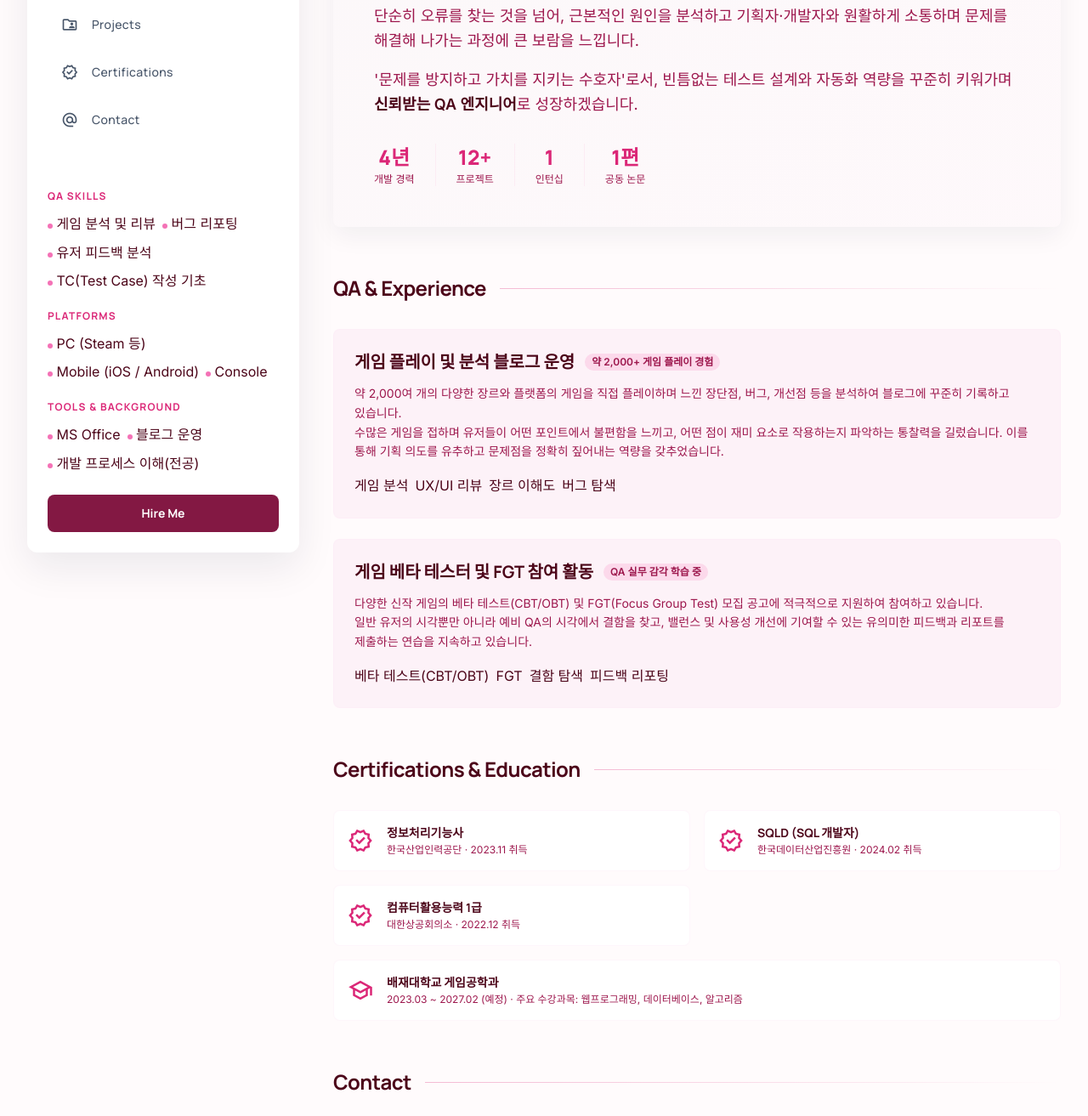
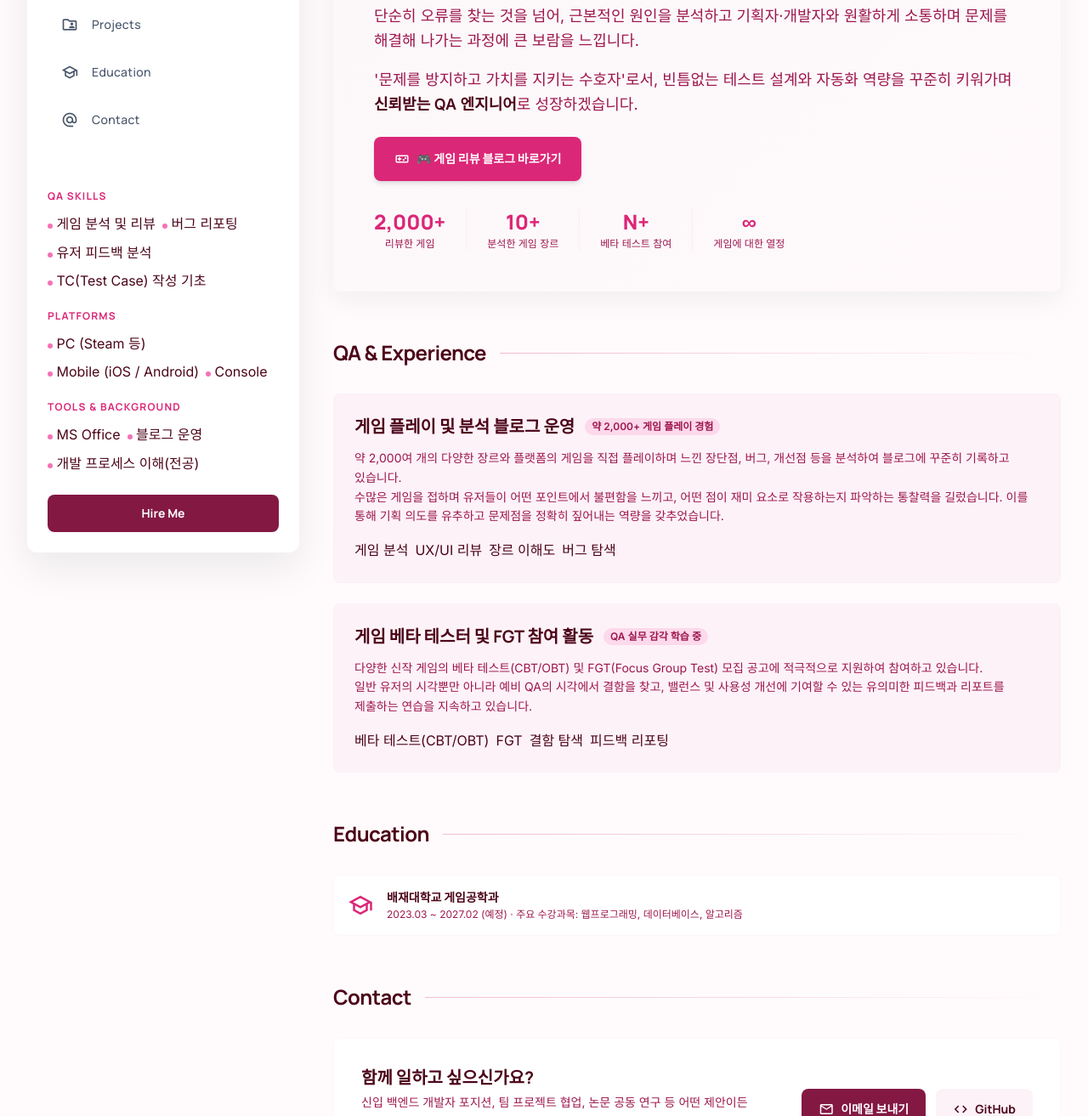
Before and after one commit to yjeongs22/profile-project, a website built with Vite: page index.html in a window 1280 px wide. Shown: the part 538-1851 px from the top of the page at 85% size. Built offline with nearby package versions, Linux system fonts and the light colour scheme.

Commit message:
자격증 제거

```diff
--- a/index.html
+++ b/index.html
@@ -316,8 +316,8 @@
             Projects
           </a>
           <a href="#certs" data-section="certs" class="sidebar-link font-headline tracking-wide">
-            <span class="material-symbols-outlined text-xl">verified</span>
-            Certifications
+            <span class="material-symbols-outlined text-xl">school</span>
+            Education
           </a>
           <a href="#contact" data-section="contact" class="sidebar-link font-headline tracking-wide">
             <span class="material-symbols-outlined text-xl">alternate_email</span>
@@ -400,26 +400,35 @@
             <p>'문제를 방지하고 가치를 지키는 수호자'로서, 빈틈없는 테스트 설계와 자동화 역량을 꾸준히 키워가며 <strong class="text-on-surface font-semibold">신뢰받는 QA 엔지니어</strong>로 성장하겠습니다.</p>
           </div>
 
+          <!-- 블로그 이동 버튼 -->
+          <div class="mt-6">
+            <a href="https://blog.naver.com/leeeeelm_" target="_blank" rel="noopener noreferrer"
+               class="inline-flex items-center gap-2 px-6 py-3 bg-surface-tint text-on-primary rounded-xl font-headline font-bold text-sm shadow-md hover:-translate-y-0.5 hover:shadow-lg transition-all duration-300">
+              <span class="material-symbols-outlined text-lg">videogame_asset</span>
+              🎮 게임 리뷰 블로그 바로가기
+            </a>
+          </div>
+
           <!-- Quick Stats -->
           <div class="flex flex-wrap gap-6 mt-8">
             <div class="text-center">
-              <div class="text-2xl font-black font-headline text-surface-tint">4년</div>
-              <div class="text-xs text-on-surface-variant font-label mt-0.5">개발 경력</div>
+              <div class="text-2xl font-black font-headline text-surface-tint">2,000+</div>
+              <div class="text-xs text-on-surface-variant font-label mt-0.5">리뷰한 게임</div>
             </div>
             <div class="w-px bg-outline-variant/30"></div>
             <div class="text-center">
-              <div class="text-2xl font-black font-headline text-surface-tint">12+</div>
-              <div class="text-xs text-on-surface-variant font-label mt-0.5">프로젝트</div>
+              <div class="text-2xl font-black font-headline text-surface-tint">10+</div>
+              <div class="text-xs text-on-surface-variant font-label mt-0.5">분석한 게임 장르</div>
             </div>
             <div class="w-px bg-outline-variant/30"></div>
             <div class="text-center">
-              <div class="text-2xl font-black font-headline text-surface-tint">1</div>
-              <div class="text-xs text-on-surface-variant font-label mt-0.5">인턴십</div>
+              <div class="text-2xl font-black font-headline text-surface-tint">N+</div>
+              <div class="text-xs text-on-surface-variant font-label mt-0.5">베타 테스트 참여</div>
             </div>
             <div class="w-px bg-outline-variant/30"></div>
             <div class="text-center">
-              <div class="text-2xl font-black font-headline text-surface-tint">1편</div>
-              <div class="text-xs text-on-surface-variant font-label mt-0.5">공동 논문</div>
+              <div class="text-2xl font-black font-headline text-surface-tint">∞</div>
+              <div class="text-xs text-on-surface-variant font-label mt-0.5">게임에 대한 열정</div>
             </div>
           </div>
         </div>
@@ -599,37 +608,11 @@
       <!-- ── Certifications & Education ── -->
       <section id="certs">
         <div class="flex items-center gap-4 mb-8">
-          <h3 class="font-headline text-2xl font-bold text-on-surface whitespace-nowrap">Certifications & Education</h3>
+          <h3 class="font-headline text-2xl font-bold text-on-surface whitespace-nowrap">Education</h3>
           <div class="h-px flex-1 bg-gradient-to-r from-surface-tint/30 to-transparent"></div>
         </div>
 
         <div class="grid grid-cols-1 md:grid-cols-2 gap-4">
-          <!-- 자격증 -->
-          <div
-            class="flex items-center gap-4 p-4 bg-surface-container-lowest rounded-xl border border-outline-variant/20 hover:border-surface-tint/30 transition-all">
-            <span class="material-symbols-outlined text-surface-tint text-3xl shrink-0">verified</span>
-            <div>
-              <div class="font-headline font-bold text-on-surface text-sm">정보처리기능사</div>
-              <div class="font-label text-xs text-on-surface-variant mt-0.5">한국산업인력공단 · 2023.11 취득</div>
-            </div>
-          </div>
-          <div
-            class="flex items-center gap-4 p-4 bg-surface-container-lowest rounded-xl border border-outline-variant/20 hover:border-surface-tint/30 transition-all">
-            <span class="material-symbols-outlined text-surface-tint text-3xl shrink-0">verified</span>
-            <div>
-              <div class="font-headline font-bold text-on-surface text-sm">SQLD (SQL 개발자)</div>
-              <div class="font-label text-xs text-on-surface-variant mt-0.5">한국데이터산업진흥원 · 2024.02 취득</div>
-            </div>
-          </div>
-          <div
-            class="flex items-center gap-4 p-4 bg-surface-container-lowest rounded-xl border border-outline-variant/20 hover:border-surface-tint/30 transition-all">
-            <span class="material-symbols-outlined text-surface-tint text-3xl shrink-0">verified</span>
-            <div>
-              <div class="font-headline font-bold text-on-surface text-sm">컴퓨터활용능력 1급</div>
-              <div class="font-label text-xs text-on-surface-variant mt-0.5">대한상공회의소 · 2022.12 취득</div>
-            </div>
-          </div>
-
           <!-- 학력 -->
           <div
             class="md:col-span-2 flex items-center gap-4 p-4 bg-surface-container-lowest rounded-xl border border-outline-variant/20 hover:border-surface-tint/30 transition-all">
```
